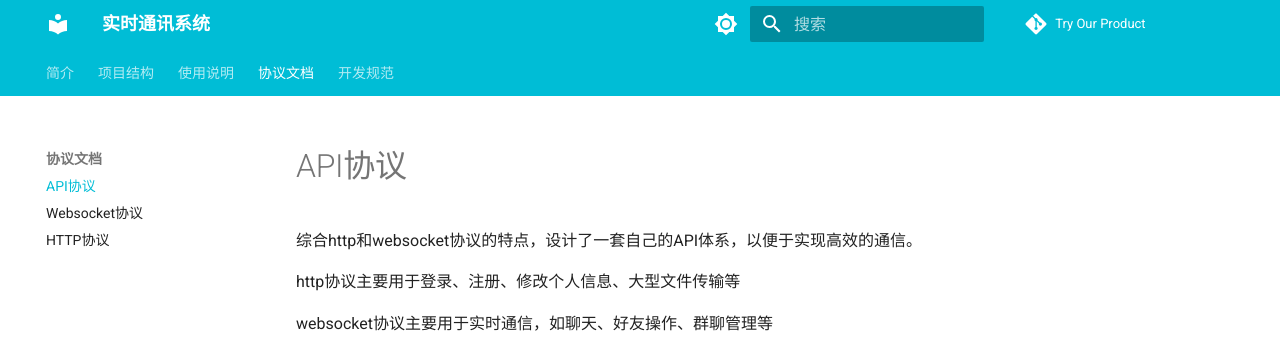
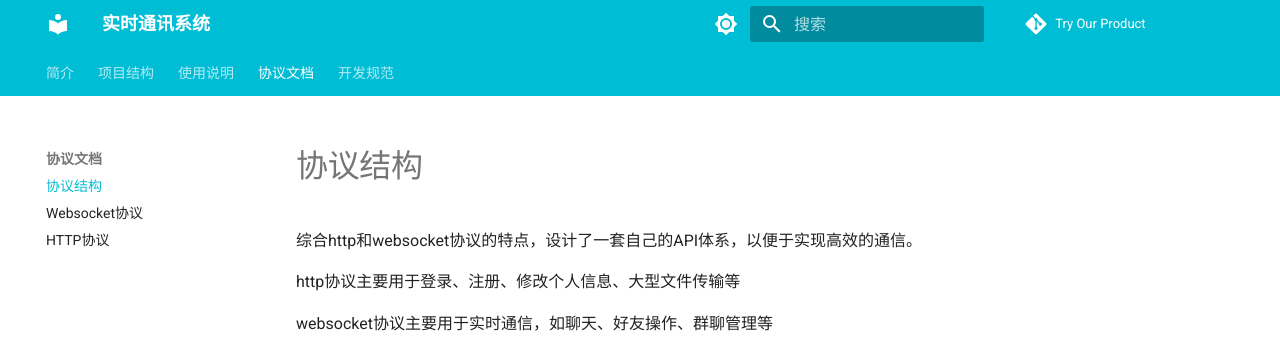
Before and after one commit to riscv-im/im-docs, an MkDocs documentation site: the page built from docs/protocol.md, in a window 1280 px wide. Shown: the top 340 px of the page. Built offline with MkDocs 1.6.1 and Material for MkDocs 9.7.7, drawn with Linux system fonts in a browser that asks for light colours; some web fonts are replaced.

Commit message:
自动提交

```diff
--- a/docs/protocol.md
+++ b/docs/protocol.md
@@ -1,4 +1,4 @@
-# API协议
+# 协议结构
 
 综合http和websocket协议的特点，设计了一套自己的API体系，以便于实现高效的通信。
 
```
